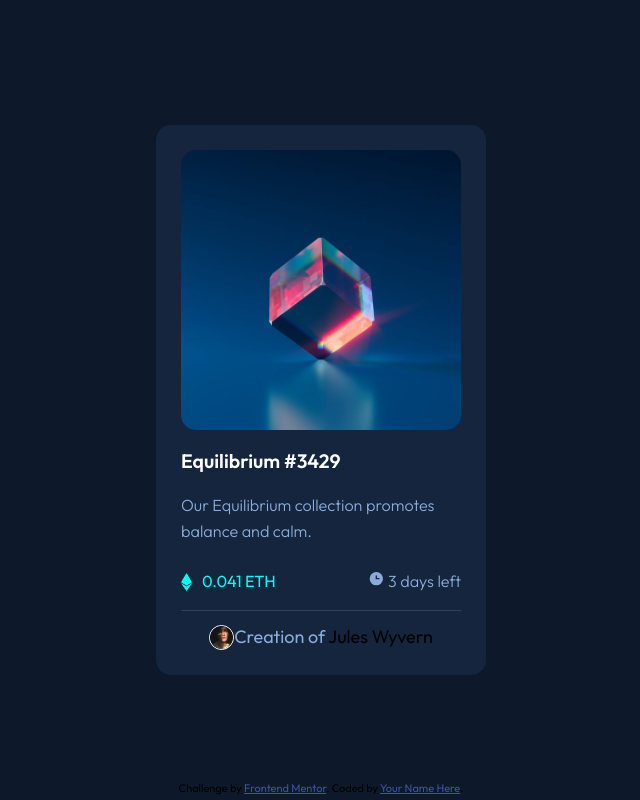
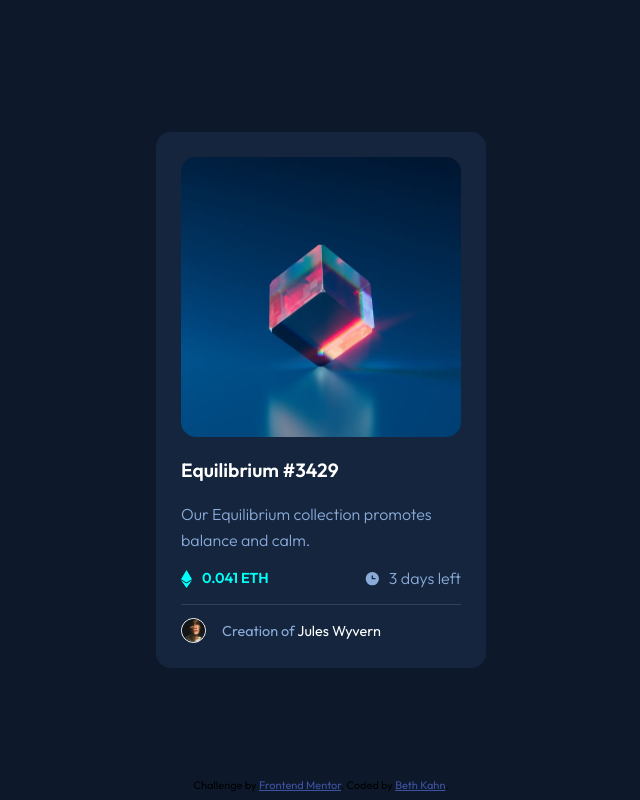
Before and after one commit to bethk90/nftpreviewcard, a plain HTML site: page index.html in a window 1280 px wide. Shown: the whole page, without its empty margins (319-959 px from the left). Drawn offline with Linux system fonts and the light colour scheme.

Commit message:
Refine styling

```diff
--- a/index.html
+++ b/index.html
@@ -28,7 +28,7 @@
           <svg width="11" height="18" xmlns="http://www.w3.org/2000/svg"><path d="M11 10.216 5.5 18 0 10.216l5.5 3.263 5.5-3.262ZM5.5 0l5.496 9.169L5.5 12.43 0 9.17 5.5 0Z" fill="#00FFF8"/></svg>
           <span>0.041 ETH</span>
         </span>
-        <span class="soft-blue">
+        <span class="soft-blue" id="days">
           <svg width="17" height="17" xmlns="http://www.w3.org/2000/svg"><path d="M8.305 2.007a6.667 6.667 0 1 0 0 13.334 6.667 6.667 0 0 0 0-13.334Zm2.667 7.334H8.305a.667.667 0 0 1-.667-.667V6.007a.667.667 0 0 1 1.334 0v2h2a.667.667 0 0 1 0 1.334Z" fill="#8BACD9"/></svg>
           <span>3 days left</span>
         </span>
@@ -47,7 +47,7 @@
 
   <div class="attribution">
     Challenge by <a href="https://www.frontendmentor.io?ref=challenge" target="_blank">Frontend Mentor</a>.
-    Coded by <a href="#">Your Name Here</a>.
+    Coded by <a href="https://github.com/bethk90">Beth Kahn</a>.
   </div>
 
 </body>
--- a/style.scss
+++ b/style.scss
@@ -13,7 +13,7 @@ body {
     flex-direction: column;
     align-items: center;
     justify-content: center;
-    padding: 1em;
+    padding: 1rem;
     position: relative;
     height: 100vh;
     font-family: 'Outfit', sans-serif;
@@ -27,34 +27,34 @@ body {
     align-items: center;
     justify-content: space-between;
     text-align: center;
-    width: 330px;
-    height: 550px;
+    max-width: 330px;
+    max-height: 550px;
     padding: 25px;
 
     hr {
         width: 100%;
         height: 1px;
         background-color: hsl(215, 32%, 27%);
-        margin: 0;
-        padding: 0;
+        margin: 0.8rem 0;
         border: 0px;
     }
 
     img {
-        width: 280px;
-        height: 280px;
+        max-width: 280px;
+        max-height: 280px;
         border-radius: 15px;
     }
 
     .text {
 
         text-align: left;
-        font-size: .9em;
+        font-size: 1rem;
         font-weight: 300;
+        padding-top: 1rem;
 
         h1 {
             color: hsl(0, 0%, 100%);
-            font-size: 1.2em;
+            font-size: 1.2rem;
             font-weight: 600;
         }
 
@@ -67,19 +67,21 @@ body {
     .bottom {
         display: flex;
         justify-content: space-between;
-        padding-top: 1.5em;
+        padding-top: .8rem;
 
         .eth {
         display: flex;
         align-items: center;
         color: hsl(178, 100%, 50%);
-        font-weight: 400;
+        font-size: .9rem;
+        font-weight: 600;
         gap: 10px;
         }
 
-        .span {
+        #days {
             display: flex;
             align-items: center;
+            gap: .5rem;
         }
 
     }
@@ -87,12 +89,22 @@ body {
     .credit {
 
         display: flex;
+        align-self: flex-start;
+        justify-content: center;
+        align-items: center;
+        gap: .5rem;
+        font-size: .9rem;
 
         img {
-            width: 25px;
-            height: 25px;
+            max-width: 25px;
+            max-height: 25px;
             border: 1px hsl(0, 0%, 100%) solid;
             border-radius: 50px;
+        }
+
+        p {
+            padding-left: .5rem;
+            color: hsl(0, 0%, 100%);
         }
     }
 
@@ -105,7 +117,7 @@ body {
     font-size: 11px;
     text-align: center;
     position: absolute;
-    bottom: 0.5em;
+    bottom: 0.5rem;
 
     a {
         color: hsl(228, 45%, 44%);
```
Also changed, not shown: style.css, 1 other file.
